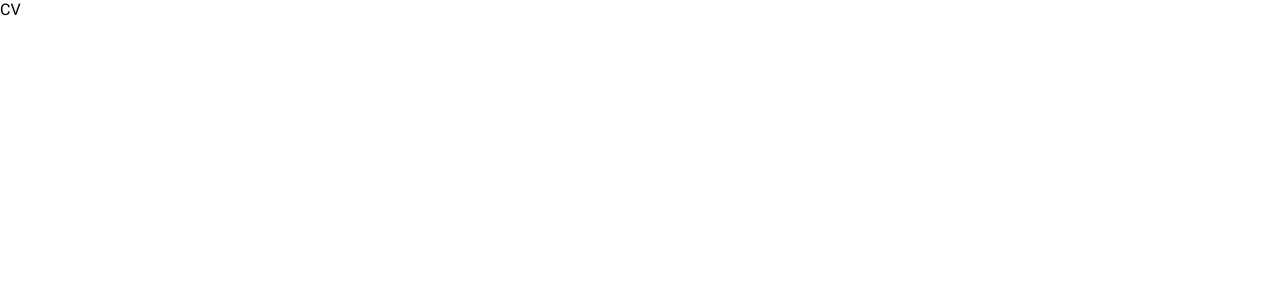
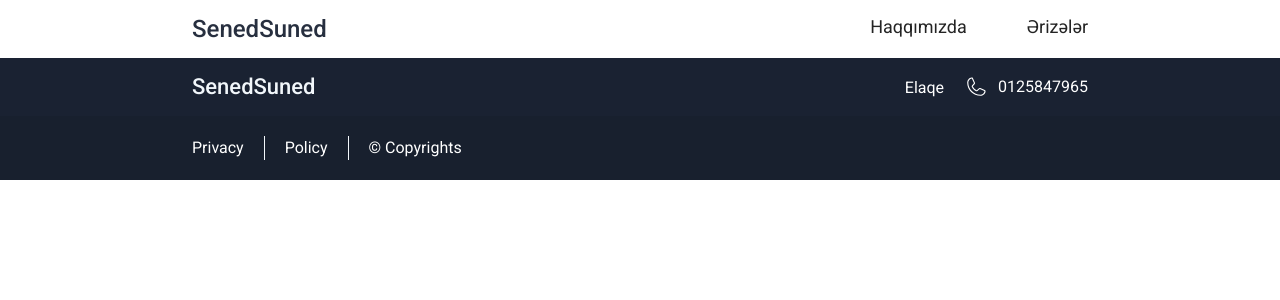
Before and after one commit to ReshadDev/senedsunedaz, a React (Vite) app in the folder frontend/: page /cv in a window 1280 px wide. Shown: the top 300 px of the page. Built offline with nearby package versions, Linux system fonts and the light colour scheme.

Commit message:
navbar-footer

```diff
--- a/frontend/src/App.tsx
+++ b/frontend/src/App.tsx
@@ -6,19 +6,19 @@ import {
   Navigate,
 } from "react-router-dom";
 import Home from "./pages/Home";
-import Erizeler from "./pages/Erizeler";
-import Cv from "./pages/Cv";
-import About from "./pages/About";
+import Erizeler from "./pages/Erizeler/Erizeler";
+import CV from "./pages/CV/CV";
+import About from "./pages/Erizeler/About";
 import MainLayout from "./components/Layout/MainLayout";
-import Search from "./pages/Search";
-import ErrorPage from "./pages/ErrorPage";
-import ErizeDetails from "./pages/ErizeDetails";
-import AllErizeler from "./pages/AllErizeler";
+import Search from "./pages/Erizeler/Search";
+import ErrorPage from "./pages/Erizeler/ErrorPage";
+import ErizeDetails from "./pages/Erizeler/ErizeDetails";
+import AllErizeler from "./pages/Erizeler/AllErizeler";
 import AdminLogin from "./components/Admin/AdminLogin";
 import AdminPanel from "./components/Admin/AdminPanel";
 import CreateDocument from "./components/Admin/CreateDocument";
 import CreateCategory from "./components/Admin/CreateCategory";
-import CategoryDetails from "./pages/CategoryDetails";
+import CategoryDetails from "./pages/Erizeler/CategoryDetails";
 // import RequireAuth from "./components/RequireAuth";
 import AdminLayout from "./components/Admin/AdminLayout";
 
@@ -36,14 +36,15 @@ const App: React.FC = () => {
           <Route path="search" element={<Search />} />
           <Route path="*" element={<ErrorPage />} />
         </Route>
-        <Route path="cv" element={<Cv />} />
+
+        <Route path="cv" element={<CV />} />
         <Route path="login" element={<AdminLogin />} />
         {/* <Route element={<RequireAuth />}> */}
-          <Route path="admin" element={<AdminLayout />}>
-            <Route index element={<AdminPanel />} />
-            <Route path="create-category" element={<CreateCategory />} />
-            <Route path="create-document" element={<CreateDocument />} />
-          </Route>
+        <Route path="admin" element={<AdminLayout />}>
+          <Route index element={<AdminPanel />} />
+          <Route path="create-category" element={<CreateCategory />} />
+          <Route path="create-document" element={<CreateDocument />} />
+        </Route>
         {/* </Route> */}
         <Route path="*" element={<Navigate to="/" />} />
       </Routes>
--- /dev/null
+++ b/frontend/src/components/LayoutCV/FooterCV.tsx
@@ -0,0 +1,43 @@
+import React from "react";
+import CallIcon from "../../assets/images/Phone.svg";
+
+const FooterCV: React.FC = () => {
+  return (
+    <footer className="foot">
+      <div className="container">
+        <div className="foot__top">
+          <div className="foot-top__left">
+            <p>SenedSuned</p>
+          </div>
+          <div className="foot-top__right">
+            <p className="me-20">Elaqe</p>
+            <div className="number-box">
+              <img src={CallIcon} alt="" />
+              <p>0125847965 </p>
+            </div>
+          </div>
+        </div>
+      </div>
+
+      <div className="foot__bottom">
+        <div className="container">
+          <ul>
+            <li>
+              <a href="#">Privacy</a>
+            </li>
+
+            <li>
+              <a href="#">Policy</a>
+            </li>
+
+            <li>
+              <a href="#">© Copyrights</a>
+            </li>
+          </ul>
+        </div>
+      </div>
+    </footer>
+  );
+};
+
+export default FooterCV;
--- /dev/null
+++ b/frontend/src/components/LayoutCV/NavbarCV.tsx
@@ -0,0 +1,25 @@
+import React from "react";
+import { Link } from "react-router-dom";
+
+const NavbarCV: React.FC = () => {
+  return (
+    <header>
+      <div className="container">
+        <div className="nav">
+          <div className="logo">
+            <a className="logo-text" href="/erizeler">
+              SenedSuned
+            </a>
+          </div>
+
+          <div className="links">
+            <Link to="about">Haqqımızda</Link>
+            <Link to="all">Ərizələr</Link>
+          </div>
+        </div>
+      </div>
+    </header>
+  );
+};
+
+export default NavbarCV;
--- /dev/null
+++ b/frontend/src/pages/CV/CV.tsx
@@ -0,0 +1,20 @@
+import React from "react";
+import NavbarCV from "../../components/LayoutCV/NavbarCV";
+import { ToastContainer } from "react-toastify";
+import FooterCV from "../../components/LayoutCV/FooterCV";
+
+const CV: React.FC = () => {
+  return (
+    <div id="cv">
+      <NavbarCV />
+      <ToastContainer />
+
+      <main id="maincontent" className="content">
+        <section className="main-banner-cv"></section>
+      </main>
+      <FooterCV />
+    </div>
+  );
+};
+
+export default CV;
--- a/frontend/src/pages/Cv.tsx
+++ /dev/null
@@ -1,9 +0,0 @@
-import React from 'react'
-
-const Cv : React.FC = () => {
-  return (
-    <div>CV</div>
-  )
-}
-
-export default Cv
--- a/frontend/src/pages/About.tsx
+++ b/frontend/src/pages/Erizeler/About.tsx
@@ -1,5 +1,5 @@
 import React from "react";
-import { AboutUs, Bank, LightBulb, RocketLaunch } from "../assets/icons";
+import { AboutUs, Bank, LightBulb, RocketLaunch } from "../../assets/icons";
 
 const About: React.FC = () => {
   return (
--- a/frontend/src/pages/AllErizeler.tsx
+++ b/frontend/src/pages/Erizeler/CategoryDetails.tsx
@@ -1,97 +1,73 @@
 import React from "react";
 import TextField from "@mui/material/TextField";
-import { CaretLeft, CaretRight } from "../assets/icons";
+import { CaretLeft, CaretRight } from "../../assets/icons";
 import ReactPaginate from "react-paginate";
 import axios from "axios";
-import config from "../config";
+import config from "../../config";
 import { useNavigate } from "react-router-dom";
-import { Category, ProductProps } from "../interfaces";
-import Checkbox from "@mui/material/Checkbox";
-import { toast } from "react-toastify";
 const apiURL = config.apiURL;
+import { useParams } from "react-router-dom";
+import { Category, ProductProps } from "../../interfaces";
 
 const ITEMS_PER_PAGE = 6;
 
-interface ErizeExamplePropsNew {
-  id: number;
-  docName: string;
-  docPath: string;
-  imagePath: string;
-  imageName: string;
-  categoryId: number;
-  link: string;
-  extraInput: {
-    id: number;
-    labelName: string;
-    label: string;
-    inputName: string | null;
-  }[];
-}
-
-const AllErizeler: React.FC = () => {
-  const [erizeler, setErizeler] = React.useState<ErizeExamplePropsNew[]>([]);
-  const [categories, setCategories] = React.useState<Category[]>([]);
+const CategoryDetails: React.FC = () => {
+  const [erizeler, setErizeler] = React.useState<ProductProps[]>([]);
   const [currentPage, setCurrentPage] = React.useState(0);
   const [searchTerm, setSearchTerm] = React.useState<string>("");
+  const [categoryName, setCategoryName] = React.useState<string | null>(null);
+  const [categories, setCategories] = React.useState<Category[]>([]);
 
-  const getAllProducts = async () => {
+  const params = useParams<{ slug: string }>();
+
+  const getCategoryProducts = async () => {
     try {
-      const { data } = await axios.get(`${apiURL}/api/application/findAll`);
-      if (data?.success) {
-        setErizeler(data?.documents);
-      }
+      const { data } = await axios.get(
+        `${apiURL}/api/category/applications/${params.slug}`
+      );
+      setErizeler(data);
     } catch (error) {
       console.log(error);
     }
   };
 
-  React.useEffect(() => {
-    getAllProducts();
-  }, []);
-
-  const getAllCategories = async () => {
+  const fetchCategories = async () => {
     try {
       const { data } = await axios.get(
         `${apiURL}/api/category/getAllCategories`
       );
-      if (data?.success) {
-        setCategories(data?.categories);
-      }
+      setCategories(data?.categories || []);
     } catch (error) {
       console.log(error);
     }
   };
 
+  const getCategoryName = (categoryId: number) => {
+    const matchedCategory = categories.find(
+      (category) => category?.id === categoryId
+    );
+    setCategoryName(matchedCategory?.name || null);
+  };
+
   React.useEffect(() => {
-    getAllCategories();
+    fetchCategories();
   }, []);
 
-  const [selectedCategory, setSelectedCategory] = React.useState<string | null>(
-    null
-  );
+  React.useEffect(() => {
+    if (erizeler) {
+      getCategoryName(erizeler[0]?.categoryId);
+    }
+  }, [erizeler]);
 
-  const handleCategoryClick = async (category: string) => {
-    try {
-      const apiUrl = `${apiURL}/api/category/applications/${category}`;
-
-      if (category === selectedCategory) {
-        setSelectedCategory(null);
-        getAllProducts();
-      } else {
-        const { data } = await axios.get(apiUrl);
-
-        setErizeler(data);
-
-        setSelectedCategory(category);
+  React.useEffect(() => {
+    if (params?.slug) {
+      getCategoryProducts();
     }
-    } catch (error) {
-      console.error("Error fetching products:", error);
-    }
-  };
+  }, [params?.slug]);
 
   const navigate = useNavigate();
 
-  const handleDetailsClick = (erize: ErizeExamplePropsNew) => {
+  const handleDetailsClick = (erize: ProductProps) => {
     const link = `/erizeler/erize/${erize.id}`;
     navigate(link);
   };
@@ -101,12 +77,9 @@ const AllErizeler: React.FC = () => {
     setSearchTerm(event.target.value.toLowerCase());
   };
 
-  const filteredItems = erizeler.filter((erize) => {
-    const searchTerms = searchTerm.split(" ").filter(Boolean);
-    return searchTerms.every((term) =>
-      erize.docName.toLowerCase().includes(term.toLowerCase())
+  const filteredItems = erizeler.filter((erize) =>
+    erize.docName.toLowerCase().includes(searchTerm)
   );
-  });
 
   const pageCount = Math.ceil(filteredItems.length / ITEMS_PER_PAGE);
   const offset = currentPage * ITEMS_PER_PAGE;
@@ -128,20 +101,18 @@ const AllErizeler: React.FC = () => {
     downloadLink.click();
 
     document.body.removeChild(downloadLink);
-    toast.success("Sənəd uğurla yükləndi!");
   };
 
   return (
-    <div className="all-erizeler">
+    <div className="category-details-page">
       <main id="maincontent" className="content">
         <div className="container">
-          <div className="all-erizeler-content">
+          <div className="category-details-content">
             <div className="box__heading">
-              <p>Bütün Ərizələr</p>
+              <p>{categoryName}</p>
             </div>
 
             <div className="all-erizeler-content-box">
-              <div className="left-content-box">
               <div className="all-erizeler-search-box">
                 <div className="all-erizeler-input-box">
                   <TextField
@@ -152,23 +123,11 @@ const AllErizeler: React.FC = () => {
                     onChange={handleSearchChange}
                   />
                 </div>
-                  <div className="all-erizeler-filter-box">
-                    {categories.map((category) => (
-                      <div key={category.id}>
-                        <Checkbox
-                          checked={category.name === selectedCategory}
-                          onChange={() => handleCategoryClick(category.name)}
-                        />
-                        {category.name}
-                      </div>
-                    ))}
-                  </div>
-                </div>
               </div>
               <div className="right-content-box">
                 <div className="erizeler-list-box col-12">
                   <div className="box__body">
-                    {currentItems.map((erize: ErizeExamplePropsNew) => (
+                    {currentItems.map((erize: ProductProps) => (
                       <div key={erize.id} className="erize-box col-12">
                         <div className="erize-box__text-box">
                           <p>{erize?.docName}</p>
@@ -214,4 +173,4 @@ const AllErizeler: React.FC = () => {
   );
 };
 
-export default AllErizeler;
+export default CategoryDetails;
--- a/frontend/src/pages/ErizeDetails.tsx
+++ b/frontend/src/pages/Erizeler/ErizeDetails.tsx
@@ -1,9 +1,9 @@
 import * as React from "react";
 import { useParams } from "react-router-dom";
-import { PencilIcon } from "../assets/icons";
+import { PencilIcon } from "../../assets/icons";
 import "react-image-gallery/styles/css/image-gallery.css";
 import axios from "axios";
-import config from "../config";
+import config from "../../config";
 import "react-toastify/dist/ReactToastify.css";
 
 import {
@@ -18,7 +18,7 @@ import { toast } from "react-toastify";
 
 import ImageGallery from "react-image-gallery";
 import { Button as NewButton } from "antd";
-import { Category, ProductProps } from "../interfaces";
+import { Category, ProductProps } from "../../interfaces";
 
 const ErizeDetails: React.FC = () => {
   const apiURL = config.apiURL;
```
Also changed, not shown: frontend/src/pages/Erizeler/AllErizeler.tsx (renamed from frontend/src/pages/CategoryDetails.tsx, +83 -42 lines), frontend/src/pages/Erizeler/Erizeler.tsx (renamed from frontend/src/pages/Erizeler.tsx, +4 -4 lines), frontend/src/pages/Erizeler/Search.tsx (renamed from frontend/src/pages/Search.tsx, +4 -5 lines), frontend/src/pages/Erizeler/ErrorPage.tsx (renamed from frontend/src/pages/ErrorPage.tsx). Lines whose indentation alone changed are shown as unchanged.
